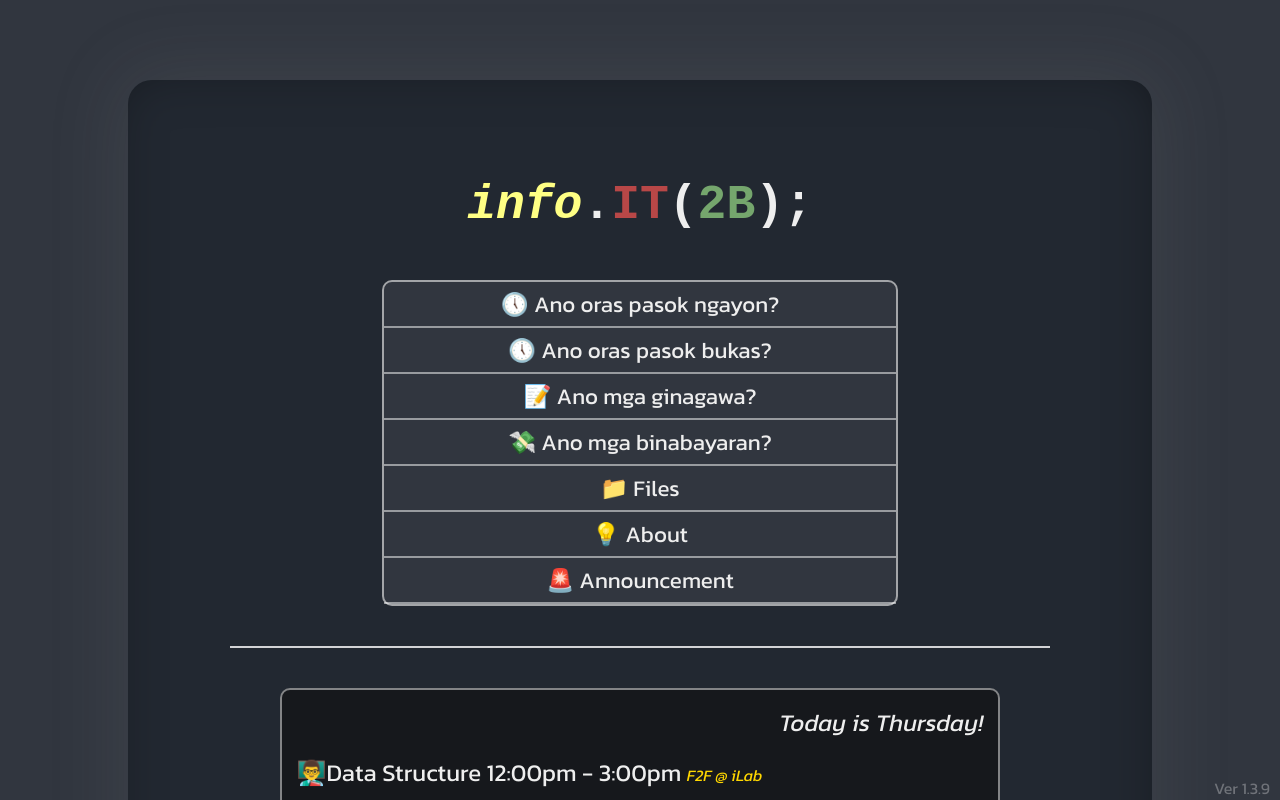
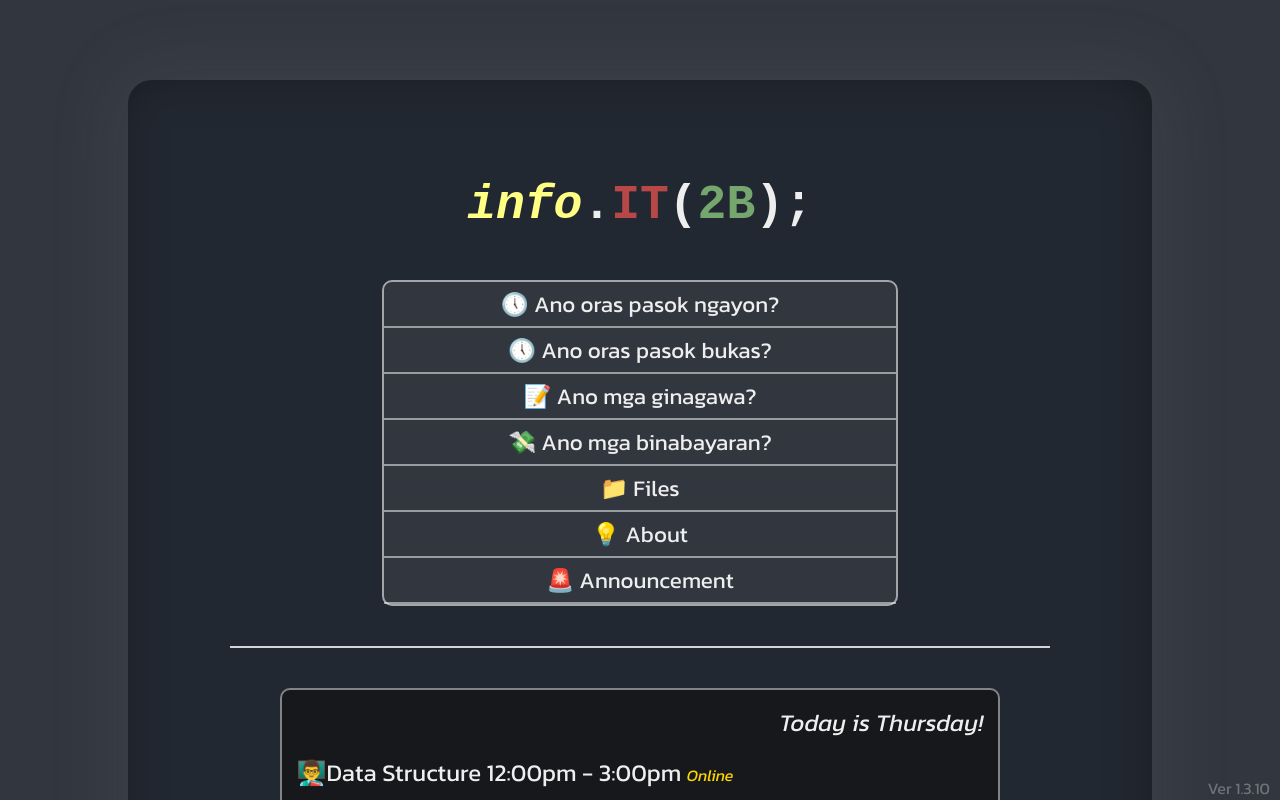
Before and after one commit to IkedaLab-Daniel/AskDaniel, a React (Vite) app: page / in a window 1280 px wide. Both pictures are taken after a click on the element "🕔 Ano oras pasok ngayon?". Shown: the top 800 px of the page. Built offline with nearby package versions, Linux system fonts and the light colour scheme.

Commit message:
Changes in modalities. Remove past tasks

```diff
--- a/package.json
+++ b/package.json
@@ -1,7 +1,7 @@
 {
   "name": "askdaniel",
   "private": true,
-  "version": "1.3.9",
+  "version": "1.3.10",
   "type": "module",
   "scripts": {
     "dev": "vite",
--- a/src/App.jsx
+++ b/src/App.jsx
@@ -5,7 +5,7 @@ function App() {
     return(
       <>
         <Page1 />
-        <span className='version'>Ver 1.3.9</span>
+        <span className='version'>Ver 1.3.10</span>
         <Footer />
       </>
     )
--- a/src/Components/Page1.jsx
+++ b/src/Components/Page1.jsx
@@ -27,22 +27,22 @@ function Page1(){
     const [handleAnswer, setHandleAnswer] = useState(<p>Ask a question!</p>);
     const classes = [
         <p key={3} className='class'>❤️ No Class</p>,
-        <p key={4}  className='class'>👨‍🏫 CISCO 9:00am - 12:00pm <span className='yellow-side'>F2F @ CISCO Lab / iLab</span><br/><br/><span className='async'>📚 Asyncronous: Database, Data Structure</span></p>,
+        <p key={4}  className='class'>👨‍🏫 CISCO 9:00am - 12:00pm <span className='yellow-side'>Online</span><br/><br/><span className='async'>📚 Asyncronous: Database, Data Structure</span></p>,
 
-        <p key={5}  className='class'>👨‍🏫 Accounting 3:00pm - 6:00pm  <span className='yellow-side'>F2F @ MB205-206</span></p>,
+        <p key={5}  className='class'>👨‍🏫 Accounting 3:00pm - 6:00pm  <span className='yellow-side'>Online</span></p>,
 
         <p key={6}  className='class'>
             <span>👨‍🏫Database 8:00am - 11:00am </span>
-            <span className="yellow-side">Assync w/ activity</span> <br/>
-            👨‍🏫Science 6:00pm - 9:00pm <span className='yellow-side'>[?] F2F @ MB207-208</span>  <br/><br/>
+            <span className="yellow-side">Online</span> <br/>
+            👨‍🏫Science 6:00pm - 9:00pm <span className='yellow-side'>Online</span>  <br/><br/>
             <span className='async'>📚 Asyncronous: Understanding the Self</span>
             </p>,
 
-        <p key={7}  className='class'>👨‍🏫Data Structure 12:00pm - 3:00pm <span className='yellow-side'> F2F @ iLab </span> <br/><br/>
+        <p key={7}  className='class'>👨‍🏫Data Structure 12:00pm - 3:00pm <span className='yellow-side'>Online</span> <br/><br/>
             <span className='async'>📚 Asyncronous: Art Appreciation, CISCO</span>
         </p>,
 
-        <p key={8}  className='class'>👨‍🏫PE3 10:00am - 12:00pm <span className='yellow-side'> Online</span> <br/>
+        <p key={8}  className='class'>👨‍🏫PE3 10:00am - 12:00pm <span className='yellow-side'> F2F @ Gymnasium (MAIN)</span> <br/>
             👨‍🏫Web Programming 2:00pm - 5:00pm <span className='yellow-side'>Online</span></p>,
 
         <p key={9}  className='class'>❤️ No Class<br/><br/><span className='async'>Asyncronous:<br/> WebProg 11AM - 1PM</span></p>,
@@ -53,8 +53,6 @@ function Page1(){
                 <span className='yellow-side'>Self-paced</span> <span className='breaker'></span>
                 📌 CISCO netacad IT Essentials<br/>
                 📌 CISCO netacad Badge <span className='yellow-side'>[Required for Midterm]</span><br/><br/>
-                <span className='yellow-side'>September 27 - Friday</span> <span className='breaker'></span>
-                📌 PE3 Worksheet 3 <span className='yellow-side'>[5PM]</span><br/><br/>
                 <span className='yellow-side'>September 30 - Monday</span> <span className='breaker'></span>
                 📌 Netacad Module 4 Lab <span className='yellow-side'>[12MN]</span><br/><br/>
                 <span className='yellow-side'>October 3 - Thursday</span> <span className='breaker'></span>
```
